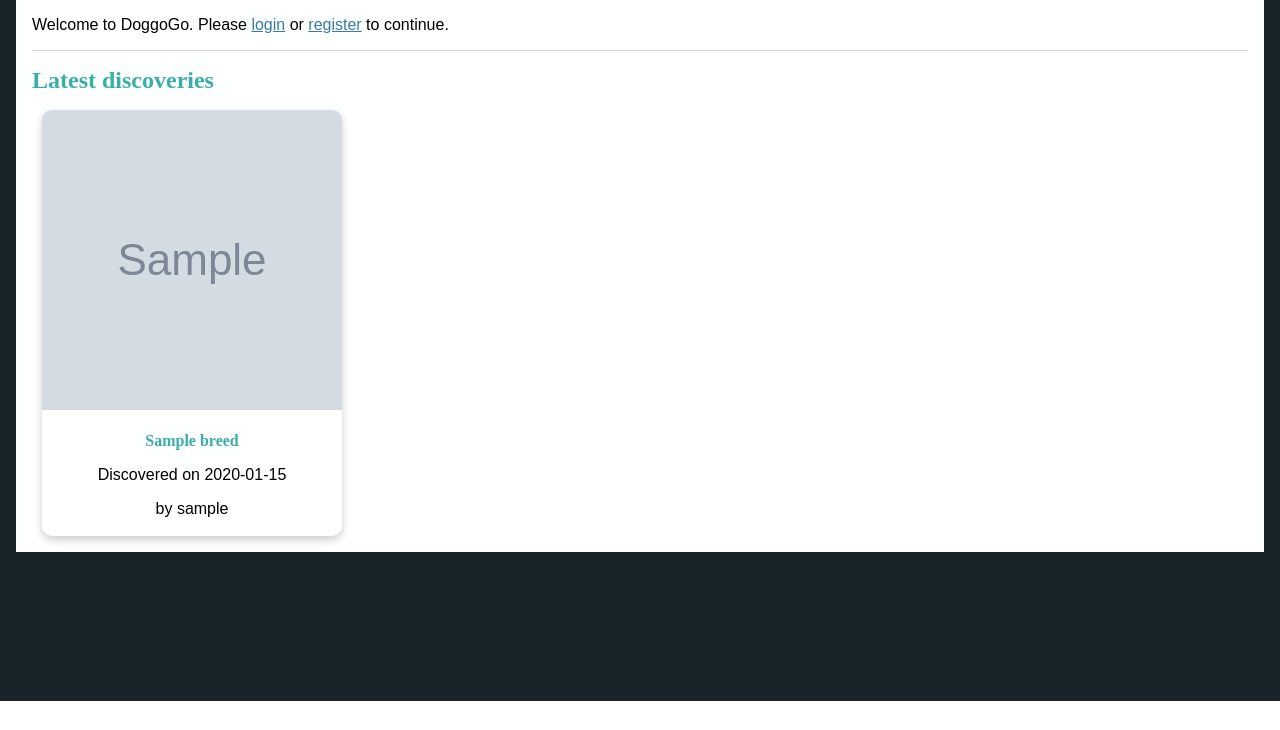
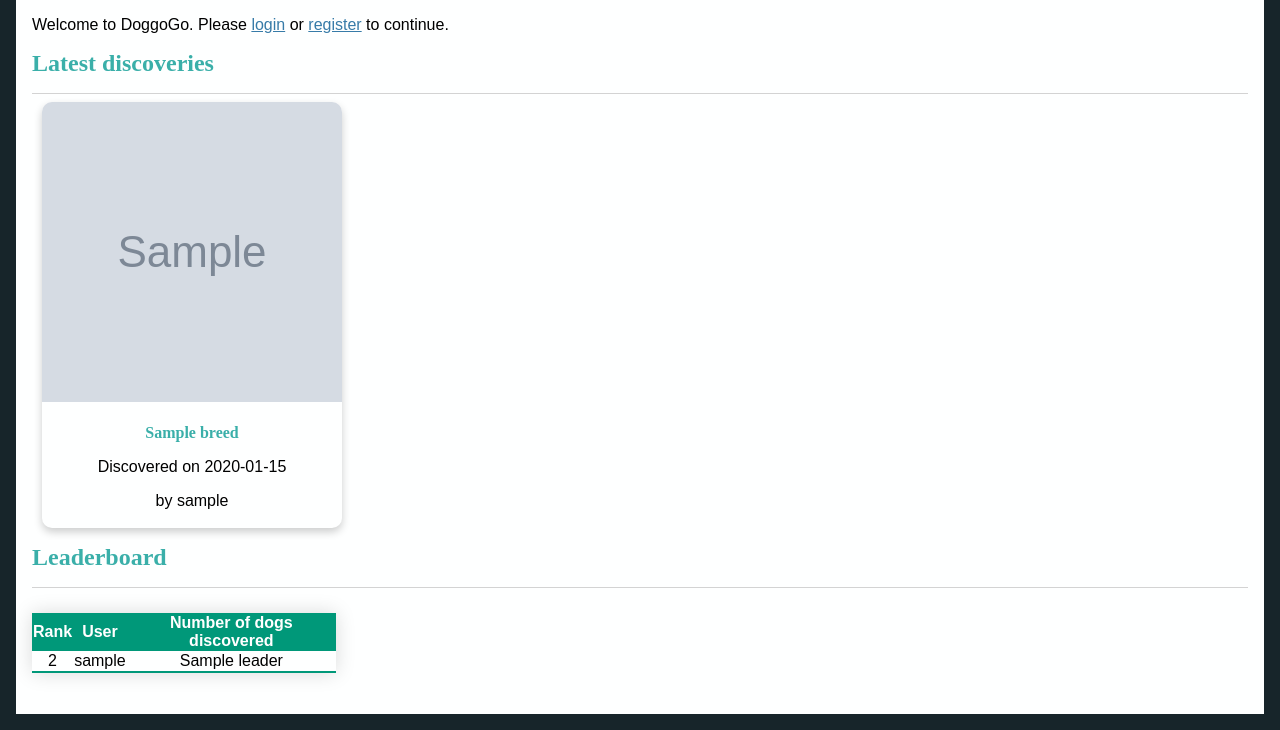
Before and after one commit to alexandruCarp/DoggoGo, a Flask app: template templates/home.html in a window 1280 px wide. Shown: the part 99-829 px from the top of the page. Before the commit the page ends 800 px from the top, so only its background shows below. Run offline with Flask 2, Linux system fonts and the light colour scheme; the template is opened without the code that fills it: most values are stand-ins (such as "Sample title", 1, 10 or a date in 2020); grey boxes marked "Sample" are stand-in pictures.

Commit message:
leaderboard feature

```diff
--- a/static/style.css
+++ b/static/style.css
@@ -167,3 +167,29 @@ html {
   .container {
     padding: 2px 16px;
   }
+
+  table {
+    border-collapse: collapse;
+    margin: 25px 0;
+    width: 25%;
+    box-shadow: 0 0 20px rgba(0, 0, 0, 0.15);
+}
+  thead tr {
+  background-color: #009879;
+  color: #ffffff;
+  text-align: center;
+}
+th td {
+    padding: 12px 15px;
+}
+  tbody tr {
+    text-align: center;
+  border-bottom: 1px solid #dddddd;
+}
+ tbody tr:nth-of-type(even) {
+  background-color: #f3f3f3;
+}
+
+tbody tr:last-of-type {
+  border-bottom: 2px solid #009879;
+}
--- a/templates/home.html
+++ b/templates/home.html
@@ -15,8 +15,8 @@
          or <a href="{{ url_for('register.register') }}">register</a> to continue.</p>
     {% endif %}
     {% if discoveries %}
+    <h1>Latest discoveries</h1>
     <hr>
-    <h1>Latest discoveries</h1>
     <div class="row">
       {% for disc in discoveries %}
         <div class="column">
@@ -32,4 +32,26 @@
       {% endfor %}
     </div>
     {% endif %}
+    {% if leaders %}
+    <h1>Leaderboard</h1>
+    <hr>
+    <table>
+      <thead>
+      <tr>
+        <th>Rank</th>
+        <th>User</th>
+        <th>Number of dogs discovered</th>
+      </tr>
+    </thead>
+    <tbody>
+      {% for leader in leaders %}
+      <tr>
+        <td>{{leaders.index(leader) + 1}}</td>
+        <td>{{leader[0]['username']}}</td>
+        <td>{{leader[1]}}</td>
+      </tr>
+      {% endfor %}
+    </tbody>
+    </table>
+    {% endif %}
 {% endblock %}
```
Also changed, not shown: home.py (+17 -1 lines).
